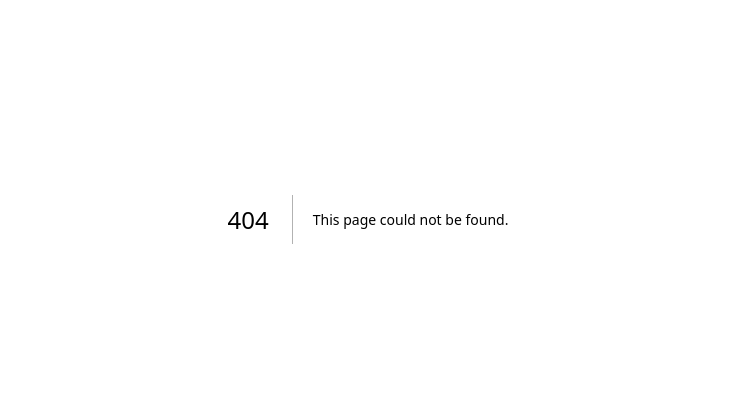
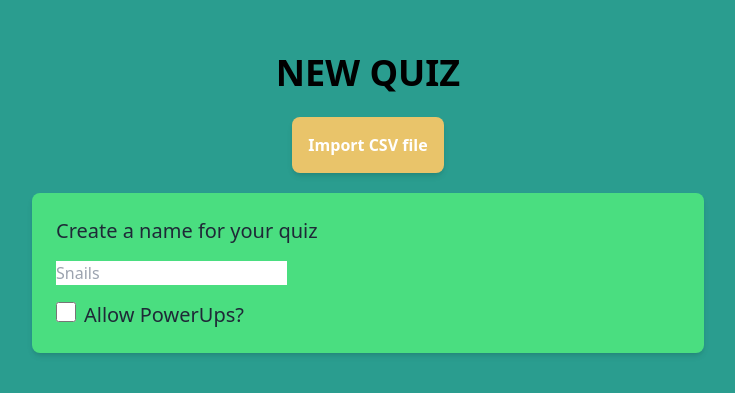
Before and after one commit to rokvaz/TesTux, a Next.js app in the folder frontend/: page /createquiz in a window 1280 px wide. Before the commit this address had no page. Shown: the part 181-574 px from the top of the page, without its empty margins (272-1007 px from the left). Built offline with nearby package versions, Linux system fonts and the light colour scheme.

Commit message:
Sukurtas adresas /createquiz ir įterpti placeholder komponentai, patvarkytas /gameover dizainas

```diff
--- /dev/null
+++ b/frontend/src/pages/createquiz.tsx
@@ -0,0 +1,17 @@
+import '../app/globals.css';
+export default function CreateQuiz() {
+    return (
+        <div className="bg-custom-aqua min-h-screen flex flex-col items-center justify-center">
+            <h1 className="text-4xl font-bold text-center mb-6">NEW QUIZ</h1>
+            <button className = "mb-5 bg-custom-yellow p-4 text-white font-bold rounded-lg shadow-md transform transition duration-150 ease-in-out hover:scale-105 active:scale-90">Import CSV file</button>
+            <div className="bg-green-400 p-6 rounded-lg shadow-md max-w-2xl w-full mb-8">
+            <h2 className="text-xl text-gray-800 mb-4">Create a name for your quiz</h2>
+            <input type="text" className="text-gray-800 mb-4" placeholder="Snails"/>
+            <p></p>
+            <input id="default-checkbox" type="checkbox" value="" className="w-5 h-5"/>
+            <label htmlFor="default-checkbox" className="ml-2 text-xl text-gray-800">Allow PowerUps?</label>
+            </div>
+
+        </div>
+    );
+}
--- a/frontend/src/pages/gameover.tsx
+++ b/frontend/src/pages/gameover.tsx
@@ -5,12 +5,12 @@ export default function GameOver() {
     return (
     <div className="bg-custom-aqua min-h-screen flex flex-col items-center justify-center">
         <h1 className="text-4xl font-bold text-center mb-6 text-rose-600">GAME OVER</h1>
-        <div className="bg-white p-6 rounded-lg shadow-md max-w-2xl w-full mb-8">
+        <div className="bg-green-400 p-6 rounded-lg shadow-md max-w-2xl w-full mb-8">
             <div className = "grid grid-cols-4 gap-6 py-2 text-center ">
-                <div className = "bg-lime-400 p-4 text-black font-bold rounded-full shadow-md  border-4 border-indigo-500">Quiz Name</div>
-                <div className = "bg-lime-400 p-4 text-black font-bold rounded-full shadow-md  border-4 border-indigo-500">Time spent</div>
-                <div className = "bg-lime-400 p-4 text-black font-bold rounded-full shadow-md  border-4 border-indigo-500">Awnsers</div>
-                <div className = "bg-lime-400 p-4 text-black font-bold rounded-full shadow-md  border-4 border-indigo-500">Powerups</div>
+                <div className = "bg-lime-400 p-4 text-black font-bold rounded-full shadow-md">Quiz Name</div>
+                <div className = "bg-lime-400 p-4 text-black font-bold rounded-full shadow-md">Time spent</div>
+                <div className = "bg-lime-400 p-4 text-black font-bold rounded-full shadow-md">Awnsers</div>
+                <div className = "bg-lime-400 p-4 text-black font-bold rounded-full shadow-md">Powerups</div>
             </div>
             <div className = "grid grid-cols-4 gap-6 text-center">
                 <div className = "bg-custom-brown p-4 text-white font-bold rounded-lg shadow-md">Music Genres</div>
@@ -21,8 +21,8 @@ export default function GameOver() {
 
         </div>
         <div className = "grid grid-cols-3 gap-6 text-center py-5 space-x-6">
-            <Link href= "/quiz"><button className = "bg-custom-yellow p-4 text-white font-bold rounded-lg shadow-md transform transition duration-150 ease-in-out hover:scale-105 active:scale-90 ">Play again</button></Link>
-            <Link href= "/menu"><button className = "bg-custom-yellow p-4 text-white font-bold rounded-lg shadow-md transform transition duration-150 ease-in-out hover:scale-105 active:scale-90 ">Menu</button></Link>
+            <Link href= "/quiz"><button className = "bg-custom-yellow p-4 text-white font-bold rounded-lg shadow-md transform transition duration-150 ease-in-out hover:scale-105 active:scale-90">Play again</button></Link>
+            <Link href= "/"><button className = "bg-custom-yellow p-4 text-white font-bold rounded-lg shadow-md transform transition duration-150 ease-in-out hover:scale-105 active:scale-90 ">Menu</button></Link>
             <Link href="/howtoplay"><button className = "bg-custom-yellow p-4 text-white font-bold rounded-lg shadow-md transform transition duration-150 ease-in-out hover:scale-105 active:scale-90 ">Help</button></Link>
         </div>
     </div>
```
